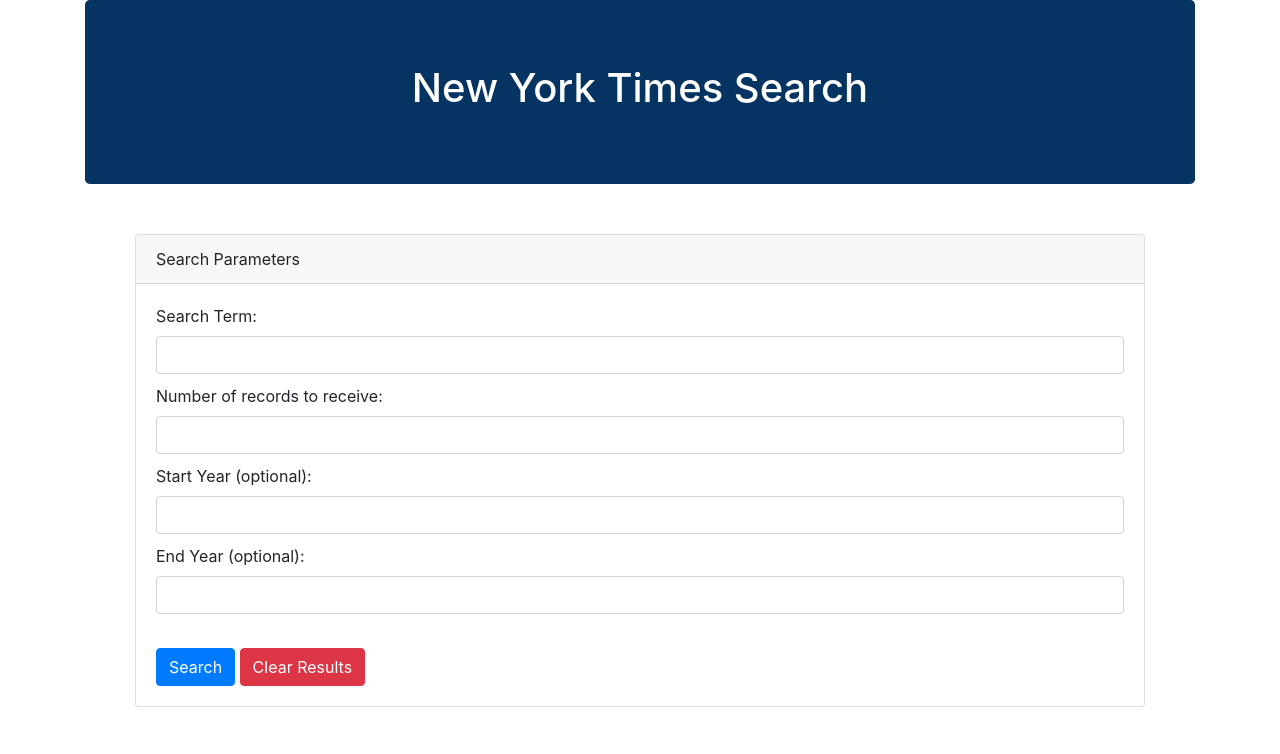
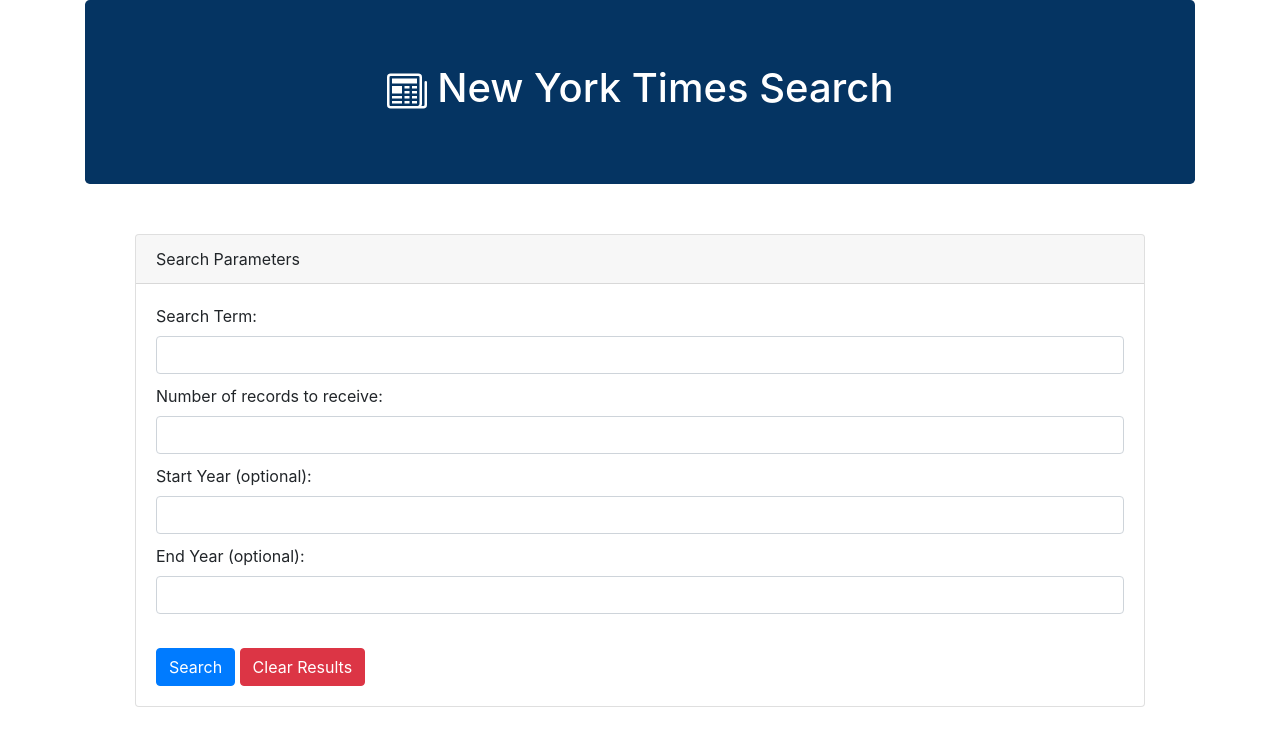
Before and after one commit to Maniac-i/NYT-article-search, a plain HTML site: page index.html in a window 1280 px wide. Shown: the top 754 px of the page. Drawn offline with nearby package versions, Linux system fonts and the light colour scheme.

Commit message:
adding NYT icon

```diff
--- a/index.html
+++ b/index.html
@@ -13,7 +13,14 @@
 <body>
     <div class="container">
         <div class="jumbotron">
-            <h1>New York Times Search</h1>
+            <h1>
+
+                <svg width="1em" height="1em" viewBox="0 0 16 16" class="bi bi-newspaper" fill="currentColor" xmlns="http://www.w3.org/2000/svg">
+                    <path fill-rule="evenodd" d="M0 2.5A1.5 1.5 0 0 1 1.5 1h11A1.5 1.5 0 0 1 14 2.5v10.528c0 .3-.05.654-.238.972h.738a.5.5 0 0 0 .5-.5v-9a.5.5 0 0 1 1 0v9a1.5 1.5 0 0 1-1.5 1.5H1.497A1.497 1.497 0 0 1 0 13.5v-11zM12 14c.37 0 .654-.211.853-.441.092-.106.147-.279.147-.531V2.5a.5.5 0 0 0-.5-.5h-11a.5.5 0 0 0-.5.5v11c0 .278.223.5.497.5H12z"/>
+                    <path d="M2 3h10v2H2V3zm0 3h4v3H2V6zm0 4h4v1H2v-1zm0 2h4v1H2v-1zm5-6h2v1H7V6zm3 0h2v1h-2V6zM7 8h2v1H7V8zm3 0h2v1h-2V8zm-3 2h2v1H7v-1zm3 0h2v1h-2v-1zm-3 2h2v1H7v-1zm3 0h2v1h-2v-1z"/>
+                  </svg>
+
+                New York Times Search</h1>
         </div>
 
 
```
